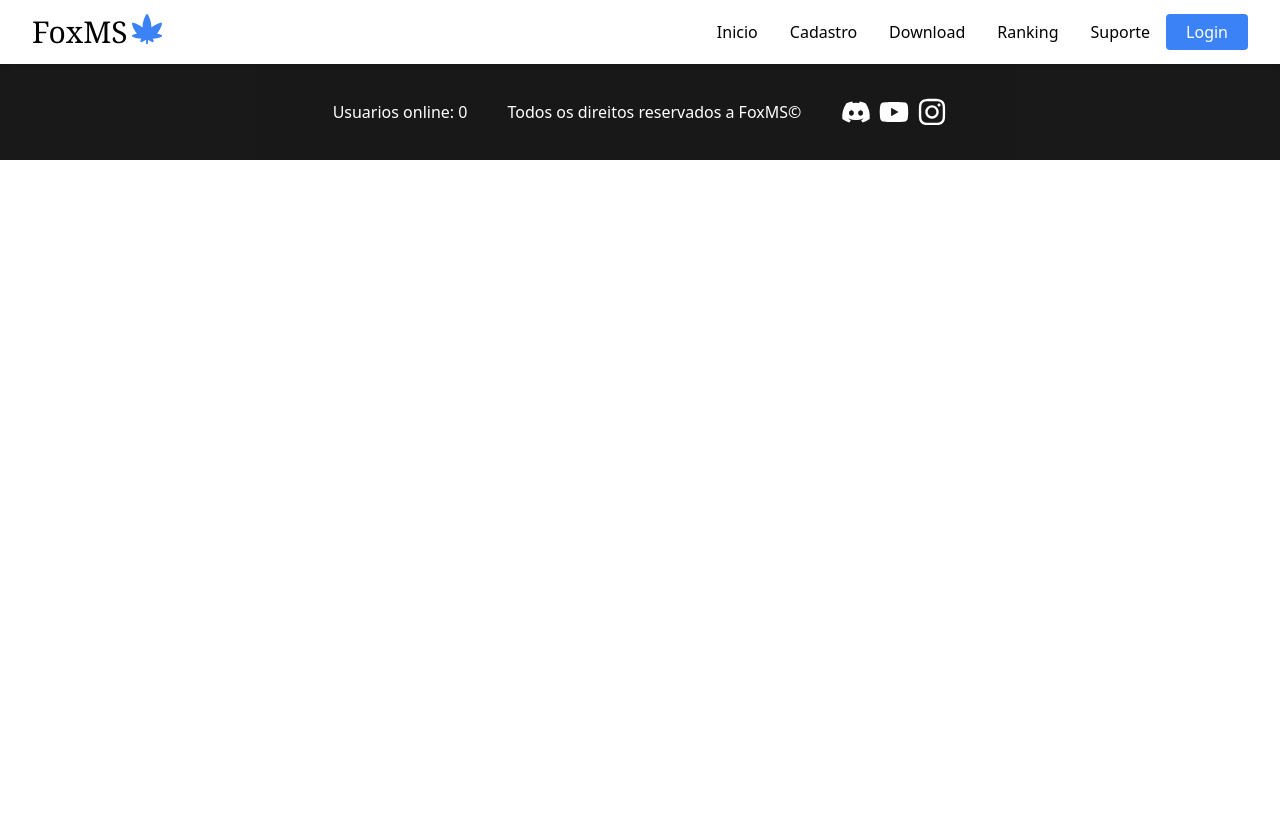
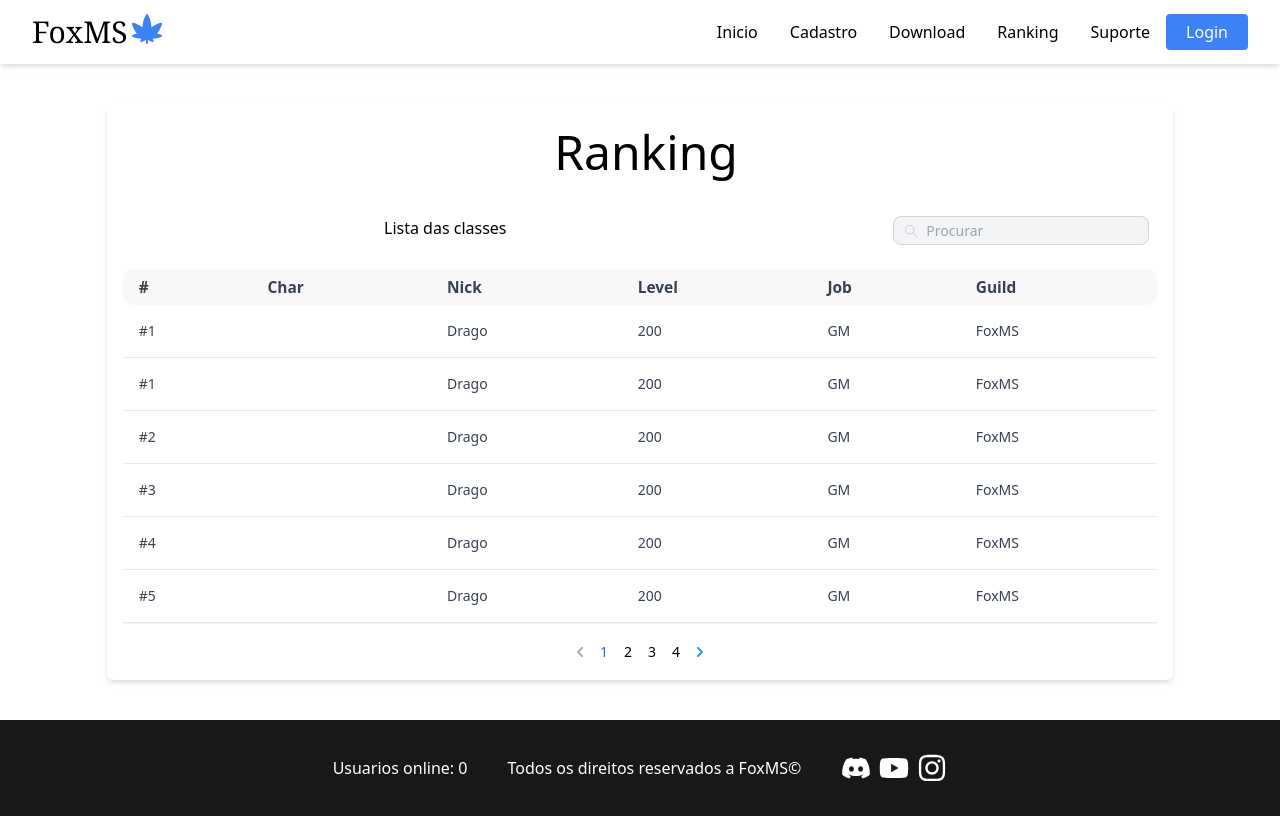
Before and after one commit to Memelli/foxms-v2, a React (Create React App) app: page /rankings in a window 1280 px wide. Built offline with nearby package versions, Linux system fonts and the light colour scheme.

Commit message:
add ranking page

```diff
--- a/src/App.js
+++ b/src/App.js
@@ -5,6 +5,7 @@ import {Switch, Route} from 'react-router-dom'
 import Home from './pages/Home';
 import Cadastro from './pages/Cadastro';
 import Downloads from './pages/Downloads';
+import Ranking from './pages/Ranking';
 
 function App() {
   return (
@@ -14,6 +15,7 @@ function App() {
         <Route path='/' exact component={Home} />
         <Route path='/signup' exact component={Cadastro} />
         <Route path='/download' exact component={Downloads} />
+        <Route path='/rankings' exact component={Ranking} />
       </Switch>
       <Footer />
     </>
--- a/src/index.css
+++ b/src/index.css
@@ -1,3 +1,9 @@
 @tailwind base;
 @tailwind components;
 @tailwind utilities;
+
+thead tr th:first-child { border-top-left-radius: 10px; border-bottom-left-radius: 10px;}
+thead tr th:last-child { border-top-right-radius: 10px; border-bottom-right-radius: 10px;}
+
+tbody tr td:first-child { border-top-left-radius: 5px; border-bottom-left-radius: 0px;}
+tbody tr td:last-child { border-top-right-radius: 5px; border-bottom-right-radius: 0px;}
--- a/src/pages/Cadastro/index.js
+++ b/src/pages/Cadastro/index.js
@@ -4,7 +4,7 @@ const Cadastro = () => {
     return (
         <>
 
-            <div className="container mx-auto h-auto shadow-md my-10 w-5/6 flex-1 flex flex-col items-center justify-center px-2">
+            <div className="container rounded mx-auto h-auto shadow-md my-10 w-5/6 flex-1 flex flex-col items-center justify-center px-2">
                 <div className="bg-white px-6 py-8 flex justify-center flex-col items-center text-black w-full">
                     <h1 className="mb-8 text-5xl font-thin text-center">Cadastro</h1>
                     <input
--- /dev/null
+++ b/src/pages/Ranking/index.js
@@ -0,0 +1,115 @@
+import React from 'react'
+
+const Ranking = () => {
+    return (
+        <>
+            <div className="flex justify-center">
+                <div className="bg-white h-auto my-10 w-5/6 flex flex-col shadow-md justify-center pb-4 px-4 rounded-md">
+                    <div className="flex justify-between w-full pt-6 ">
+                        <p className="w-full text-center text-5xl font-thin ml-3">Ranking</p>
+                    </div>
+
+                    <div className="w-full flex justify-end space-between px-2 mt-10">
+                        <div className="w-1/2">
+                            Lista das classes
+                        </div>
+                        <div className="w-full sm:w-64 inline-block relative ">
+                            <input type="" name="" className="leading-snug border border-gray-300 block w-full appearance-none bg-gray-100 text-sm text-gray-600 py-1 px-4 pl-8 rounded-lg" placeholder="Procurar" />
+
+                            <div className="pointer-events-none absolute pl-3 inset-y-0 left-0 flex items-center px-2 text-gray-300">
+
+                                <svg className="fill-current h-3 w-3" xmlns="http://www.w3.org/2000/svg" viewBox="0 0 511.999 511.999">
+                                    <path d="M508.874 478.708L360.142 329.976c28.21-34.827 45.191-79.103 45.191-127.309C405.333 90.917 314.416 0 202.666 0S0 90.917 0 202.667s90.917 202.667 202.667 202.667c48.206 0 92.482-16.982 127.309-45.191l148.732 148.732c4.167 4.165 10.919 4.165 15.086 0l15.081-15.082c4.165-4.166 4.165-10.92-.001-15.085zM202.667 362.667c-88.229 0-160-71.771-160-160s71.771-160 160-160 160 71.771 160 160-71.771 160-160 160z" />
+                                </svg>
+                            </div>
+                        </div>
+                    </div>
+                    <div className="overflow-x-auto mt-6">
+
+                        <table className="table-auto border-collapse w-full">
+                            <thead>
+                                <tr className="rounded-lg text-sm font-medium text-gray-700 text-left" style={{ fontSize: '0.9674rem' }}>
+                                    <th className="px-4 py-2 bg-gray-200 " style={{ backgroundColor: '#f8f8f8' }}>#</th>
+                                    <th className="px-4 py-2 " style={{ backgroundColor: '#f8f8f8' }}>Char</th>
+                                    <th className="px-4 py-2 " style={{ backgroundColor: '#f8f8f8' }}>Nick</th>
+                                    <th className="px-4 py-2 " style={{ backgroundColor: '#f8f8f8' }}>Level</th>
+                                    <th className="px-4 py-2 " style={{ backgroundColor: '#f8f8f8' }}>Job</th>
+                                    <th className="px-4 py-2 " style={{ backgroundColor: '#f8f8f8' }}>Guild</th>
+                                </tr>
+                            </thead>
+                            <tbody className="text-sm font-normal text-gray-700">
+                                <tr className="hover:bg-gray-100 border-b border-gray-200 py-10">
+                                    <td className="px-4 py-4">#1</td>
+                                    <td className="px-4 py-4"></td>
+                                    <td className="px-4 py-4">Drago</td>
+                                    <td className="px-4 py-4">200</td>
+                                    <td className="px-4 py-4">GM</td>
+                                    <td className="px-4 py-4">FoxMS</td>
+                                </tr>
+                                <tr className="hover:bg-gray-100 border-b border-gray-200 py-10">
+                                    <td className="px-4 py-4">#1</td>
+                                    <td className="px-4 py-4"></td>
+                                    <td className="px-4 py-4">Drago</td>
+                                    <td className="px-4 py-4">200</td>
+                                    <td className="px-4 py-4">GM</td>
+                                    <td className="px-4 py-4">FoxMS</td>
+                                </tr>
+                                <tr className="hover:bg-gray-100 border-b border-gray-200 py-10">
+                                    <td className="px-4 py-4">#2</td>
+                                    <td className="px-4 py-4"></td>
+                                    <td className="px-4 py-4">Drago</td>
+                                    <td className="px-4 py-4">200</td>
+                                    <td className="px-4 py-4">GM</td>
+                                    <td className="px-4 py-4">FoxMS</td>
+                                </tr>
+                                <tr className="hover:bg-gray-100 border-b border-gray-200 py-10">
+                                    <td className="px-4 py-4">#3</td>
+                                    <td className="px-4 py-4"></td>
+                                    <td className="px-4 py-4">Drago</td>
+                                    <td className="px-4 py-4">200</td>
+                                    <td className="px-4 py-4">GM</td>
+                                    <td className="px-4 py-4">FoxMS</td>
+                                </tr>
+                                <tr className="hover:bg-gray-100 border-b border-gray-200 py-10">
+                                    <td className="px-4 py-4">#4</td>
+                                    <td className="px-4 py-4"></td>
+                                    <td className="px-4 py-4">Drago</td>
+                                    <td className="px-4 py-4">200</td>
+                                    <td className="px-4 py-4">GM</td>
+                                    <td className="px-4 py-4">FoxMS</td>
+                                </tr>
+                                <tr className="hover:bg-gray-100 border-b border-gray-200 py-10">
+                                    <td className="px-4 py-4">#5</td>
+                                    <td className="px-4 py-4"></td>
+                                    <td className="px-4 py-4">Drago</td>
+                                    <td className="px-4 py-4">200</td>
+                                    <td className="px-4 py-4">GM</td>
+                                    <td className="px-4 py-4">FoxMS</td>
+                                </tr>
+                            </tbody>
+                        </table>
+                    </div>
+                    <div id="pagination" className="w-full flex justify-center border-t border-gray-100 pt-4 items-center">
+
+                        <svg className="h-6 w-6" width="24" height="24" viewBox="0 0 24 24" fill="none" xmlns="http://www.w3.org/2000/svg">
+                            <g opacity="0.4">
+                                <path fill-rule="evenodd" clip-rule="evenodd" d="M9 12C9 12.2652 9.10536 12.5196 9.29289 12.7071L13.2929 16.7072C13.6834 17.0977 14.3166 17.0977 14.7071 16.7072C15.0977 16.3167 15.0977 15.6835 14.7071 15.293L11.4142 12L14.7071 8.70712C15.0977 8.31659 15.0977 7.68343 14.7071 7.29289C14.3166 6.90237 13.6834 6.90237 13.2929 7.29289L9.29289 11.2929C9.10536 11.4804 9 11.7348 9 12Z" fill="#2C2C2C" />
+                            </g>
+                        </svg>
+
+                        <p className="leading-relaxed cursor-pointer mx-2 text-blue-600 hover:text-blue-600 text-sm">1</p>
+                        <p className="leading-relaxed cursor-pointer mx-2 text-sm hover:text-blue-600" >2</p>
+                        <p className="leading-relaxed cursor-pointer mx-2 text-sm hover:text-blue-600"> 3 </p>
+                        <p className="leading-relaxed cursor-pointer mx-2 text-sm hover:text-blue-600"> 4 </p>
+                        <svg className="h-6 w-6" width="24" height="24" viewBox="0 0 24 24" fill="none" xmlns="http://www.w3.org/2000/svg">
+                            <path fill-rule="evenodd" clip-rule="evenodd" d="M15 12C15 11.7348 14.8946 11.4804 14.7071 11.2929L10.7071 7.2929C10.3166 6.9024 9.6834 6.9024 9.2929 7.2929C8.9024 7.6834 8.9024 8.3166 9.2929 8.7071L12.5858 12L9.2929 15.2929C8.9024 15.6834 8.9024 16.3166 9.2929 16.7071C9.6834 17.0976 10.3166 17.0976 10.7071 16.7071L14.7071 12.7071C14.8946 12.5196 15 12.2652 15 12Z" fill="#18A0FB" />
+                        </svg>
+
+                    </div>
+                </div>
+            </div>
+        </>
+    )
+}
+
+export default Ranking
```
